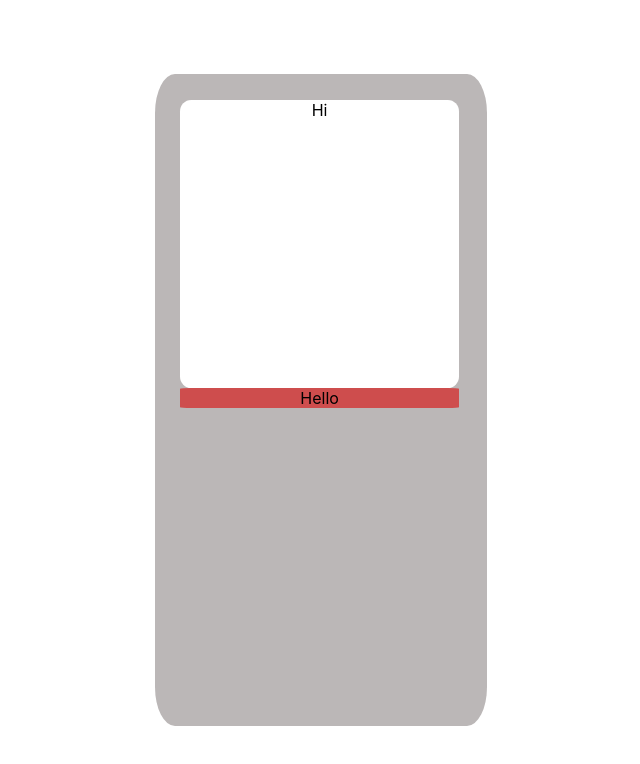
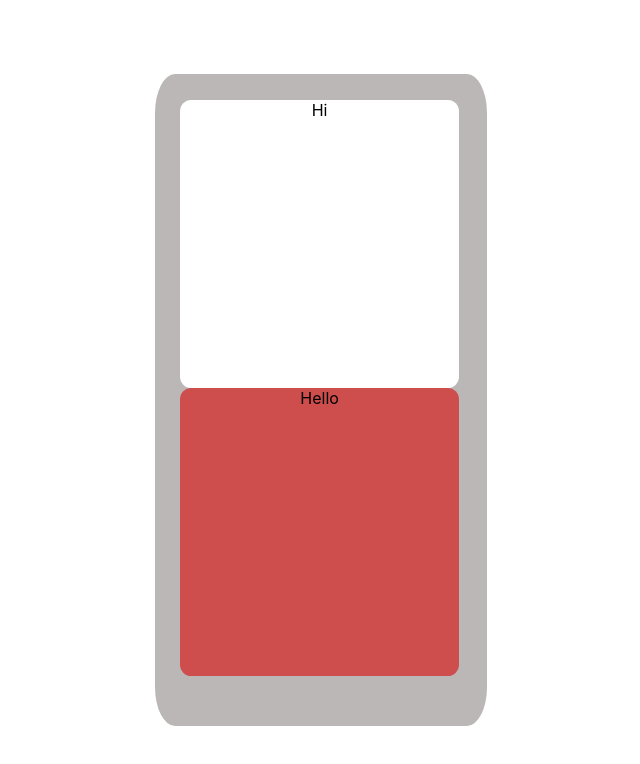
Before and after one commit to HeMan22/ipod, a React (Create React App) app: page / in a window 1280 px wide. Shown: the top 764 px of the page, without its empty margins (319-959 px from the left). Built offline with nearby package versions, Linux system fonts and the light colour scheme.

Commit message:
Div change for control

```diff
--- a/src/Control.css
+++ b/src/Control.css
@@ -1,6 +1,6 @@
 .main-div {
   width: 99%;
-  height: 60%;
+  height: 48%;
   background-color: rgb(206, 77, 77);
   border-radius: 4%;
 }
--- a/src/Controls.js
+++ b/src/Controls.js
@@ -3,7 +3,7 @@ import './Control.css';
 
 const Controls = () => {
     return (
-        <div>
+
         <div className="main-div">
             Hello
             <div className="menu"></div>
@@ -12,7 +12,7 @@ const Controls = () => {
             <div className="forward-div"></div>
             <div className="play-pause"></div>
         </div>
-        </div>
+
     )
 }
 
```
Lines whose indentation alone changed are shown as unchanged.
